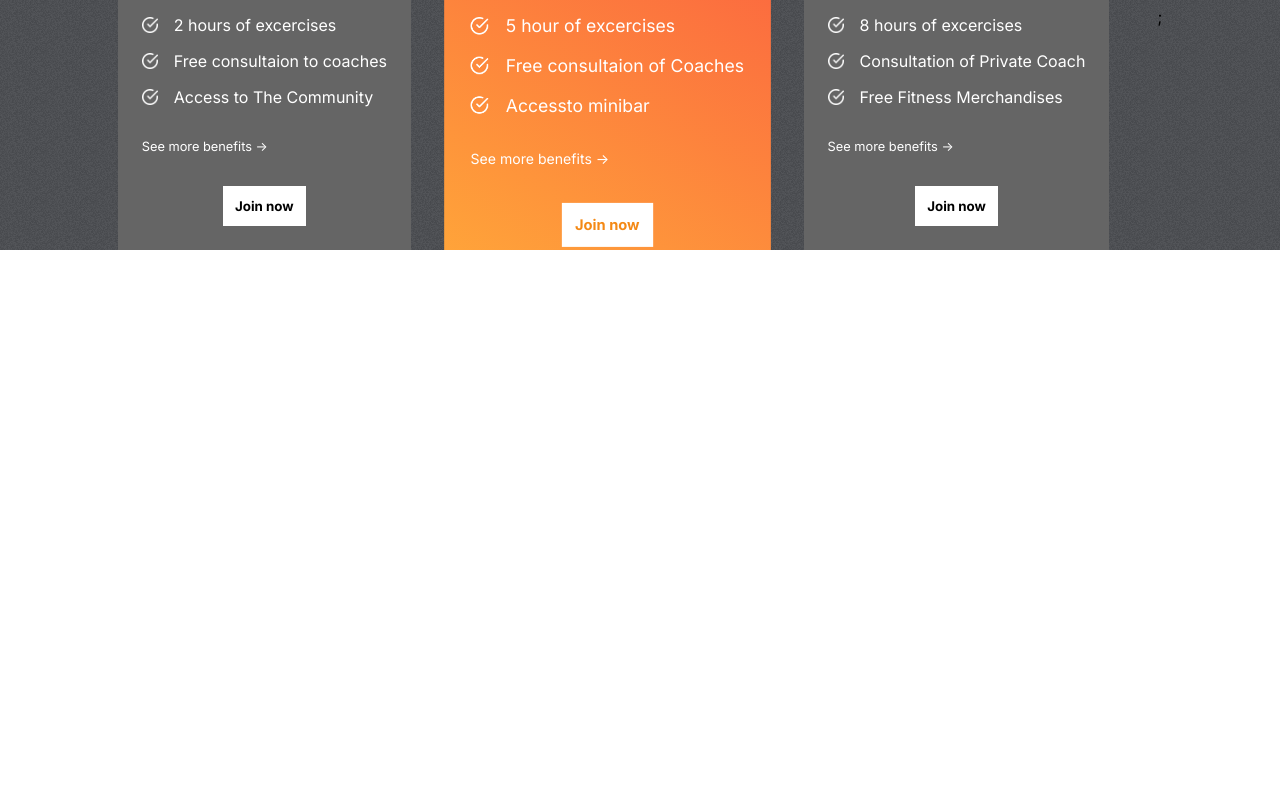
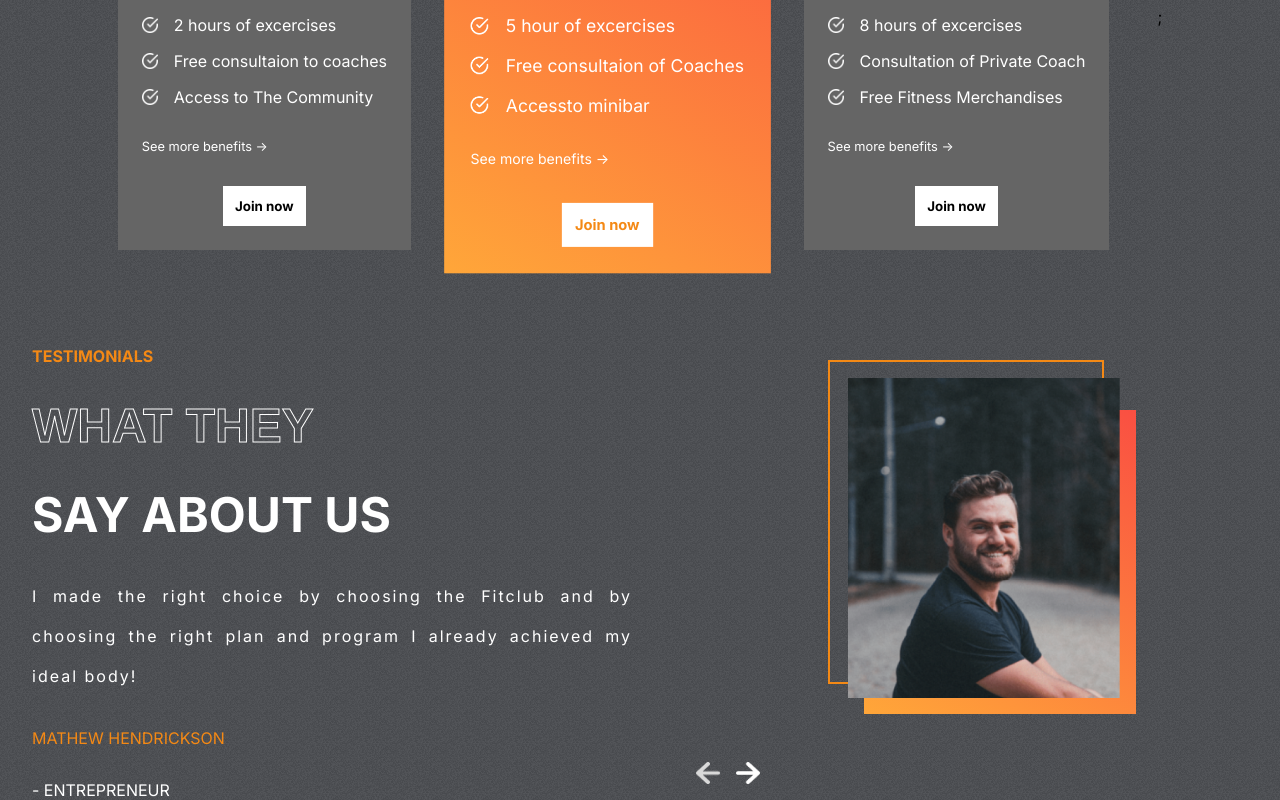
Before and after one commit to przemeklange/fit-gym-react, a React (Create React App) app: page / in a window 1280 px wide. Shown: the part 2248-3048 px from the top of the page. Before the commit the page ends 2498 px from the top, so only its background shows below. Built offline with nearby package versions, Linux system fonts and the light colour scheme.

Commit message:
create component on name 'testimonials'

```diff
--- a/src/App.js
+++ b/src/App.js
@@ -3,6 +3,7 @@
 import Hero from './components/HeroSection/Hero'
 import Programs from './components/Programs/Programs';
 import Plans from './components/Plans/Plans'
+import Testimonials from './components/Testimonials/Testimonials';
 
 function App() {
   return (
@@ -11,6 +12,7 @@
       <Programs />
       <Reasons />
       <Plans />
+      <Testimonials />
     </div>
   );
 }
--- a/src/components/Plans/Plans.jsx
+++ b/src/components/Plans/Plans.jsx
@@ -20,7 +20,7 @@
 
             <div className="features">
               {plan.features.map((feature, i) => (
-                <div className="feature">
+                <div key={i} className="feature">
                   <img src={whiteTicks} alt="" />
                   <span key={i}>{feature}</span>
                 </div>
--- /dev/null
+++ b/src/components/Testimonials/Testimonials.css
@@ -0,0 +1,78 @@
+.Testimonials {
+  display: flex;
+  gap: 1rem;
+  padding: 0 2rem;
+}
+
+.left-t {
+  display: flex;
+  flex: 1 1;
+  gap: 2rem;
+  flex-direction: column;
+  text-transform: uppercase;
+  color: var(--white);
+}
+
+.left-t > :nth-child(1) {
+  color: var(--orange);
+  font-weight: bold;
+}
+
+.left-t > :nth-child(2),
+.left-t > :nth-child(3) {
+  font-weight: bold;
+  font-size: 3rem;
+}
+
+.left-t > :nth-child(4) {
+  text-transform: none;
+  text-align: justify;
+  letter-spacing: 2px;
+  line-height: 40px;
+}
+
+.right-t {
+  flex: 1;
+  position: relative;
+}
+
+.right-t > img {
+  position: absolute;
+  width: 17rem;
+  height: 20rem;
+  object-fit: cover;
+  right: 8rem;
+  top: 2rem;
+}
+
+.right-t > :nth-child(1) {
+  position: absolute;
+  width: 17rem;
+  height: 20rem;
+  border: 2px solid var(--orange);
+  background-color: transparent;
+  right: 9rem;
+  top: 0.9rem;
+}
+
+.right-t > :nth-child(2) {
+  position: absolute;
+  width: 17rem;
+  height: 19rem;
+  background: var(--planCard);
+  right: 7rem;
+  top: 4rem;
+}
+
+.arrows {
+  display: flex;
+  gap: 1rem;
+  position: absolute;
+  bottom: 1rem;
+  left: 3rem;
+}
+
+.arrows > img {
+  width: 1.5rem;
+  cursor: pointer;
+}
--- /dev/null
+++ b/src/components/Testimonials/Testimonials.jsx
@@ -0,0 +1,52 @@
+import React, { useState } from "react";
+import "./Testimonials.css";
+import { testimonialsData } from "../../data/testimonialsData";
+import leftArrow from "../../assets/leftArrow.png";
+import rightArrow from "../../assets/rightArrow.png";
+
+const Testimonials = () => {
+  const [selected, setSelected] = useState(0);
+  const tLenght = testimonialsData.length;
+
+  return (
+    <div className="Testimonials">
+      <div className="left-t">
+        <span>Testimonials</span>
+        <span className="stroke-text">What they</span>
+        <span>say about us</span>
+        <span>{testimonialsData[selected].review}</span>
+        <span style={{ color: "var(--orange)" }}>
+          {testimonialsData[selected].name}
+        </span>
+        - {testimonialsData[selected].status}
+      </div>
+      <div className="right-t">
+        <div></div>
+        <div></div>
+        <img src={testimonialsData[selected].image} alt="" />
+        <div className="arrows">
+          <img
+            onClick={() => {
+              selected === 0
+                ? setSelected(tLenght - 1)
+                : setSelected((prev) => prev - 1);
+            }}
+            src={leftArrow}
+            alt=""
+          />
+          <img
+            onClick={() => {
+              selected === tLenght - 1
+                ? setSelected(0)
+                : setSelected((prev) => prev + 1);
+            }}
+            src={rightArrow}
+            alt=""
+          />
+        </div>
+      </div>
+    </div>
+  );
+};
+
+export default Testimonials;
```
